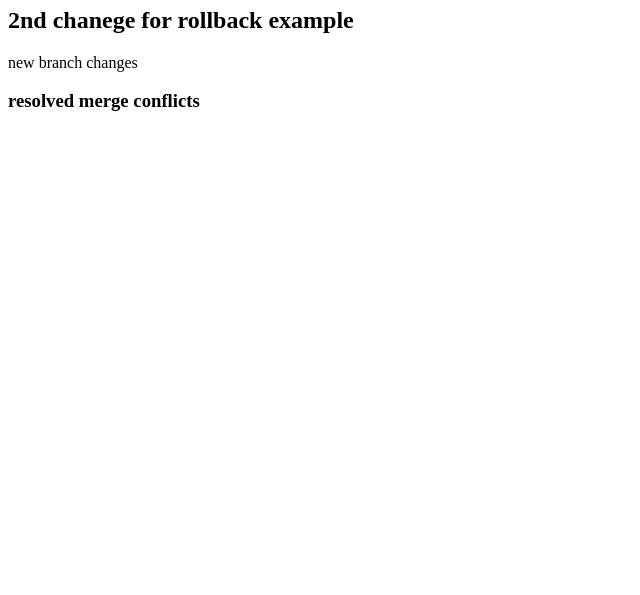
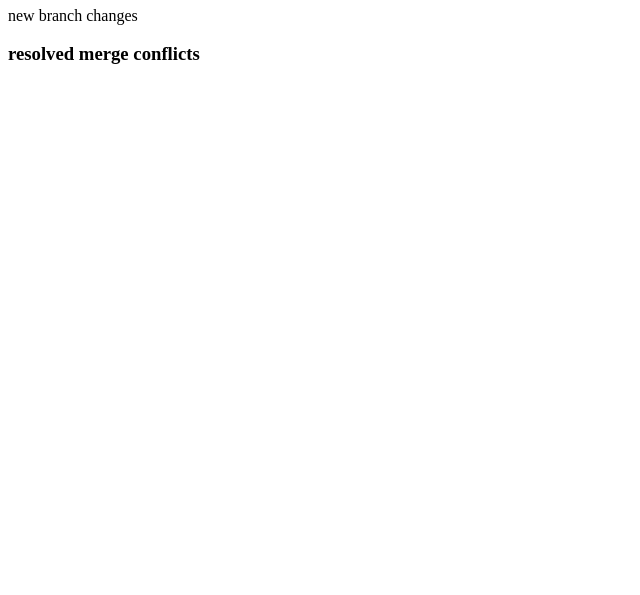
Before and after one commit to byteuprisetutor/tutorial2, a plain HTML site: page index.html in a window 1280 px wide. Shown: the part 205-800 px from the top of the page, without its empty margins (0-640 px from the left). Drawn offline with Linux system fonts and the light colour scheme.

Commit message:
Revert "2nd change for rollback example"
This reverts commit 03e40bcf4ce391ee90e6f749da6da07ebedcd856.

```diff
--- a/index.html
+++ b/index.html
@@ -7,7 +7,6 @@
 <p>new para</p>
 
 <h1>changes for rollback example</h1>
-<h2>2nd chanege for rollback example</h2>
 <p>new branch changes</p>
 <h3>resolved merge conflicts</h3>
 </body>
```
